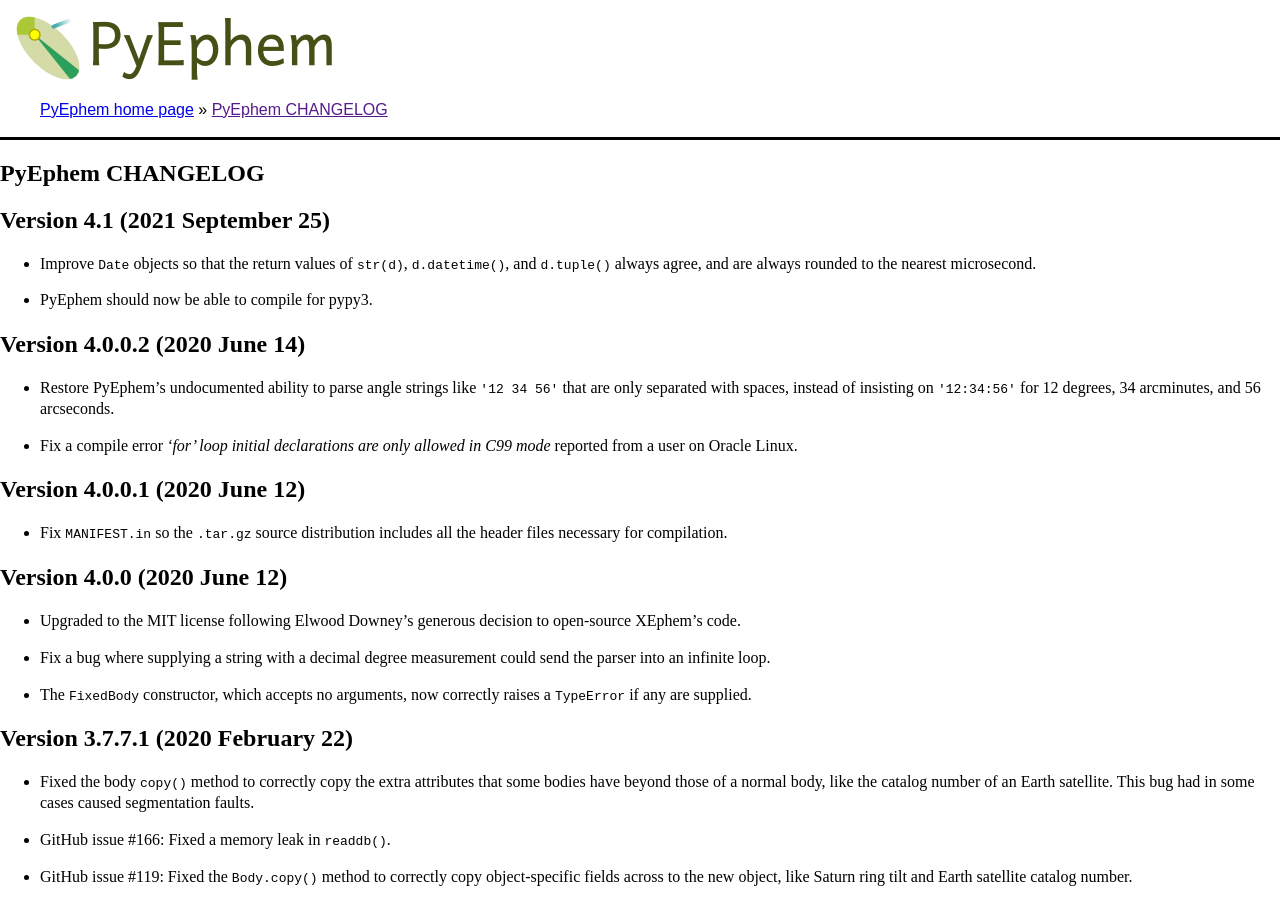
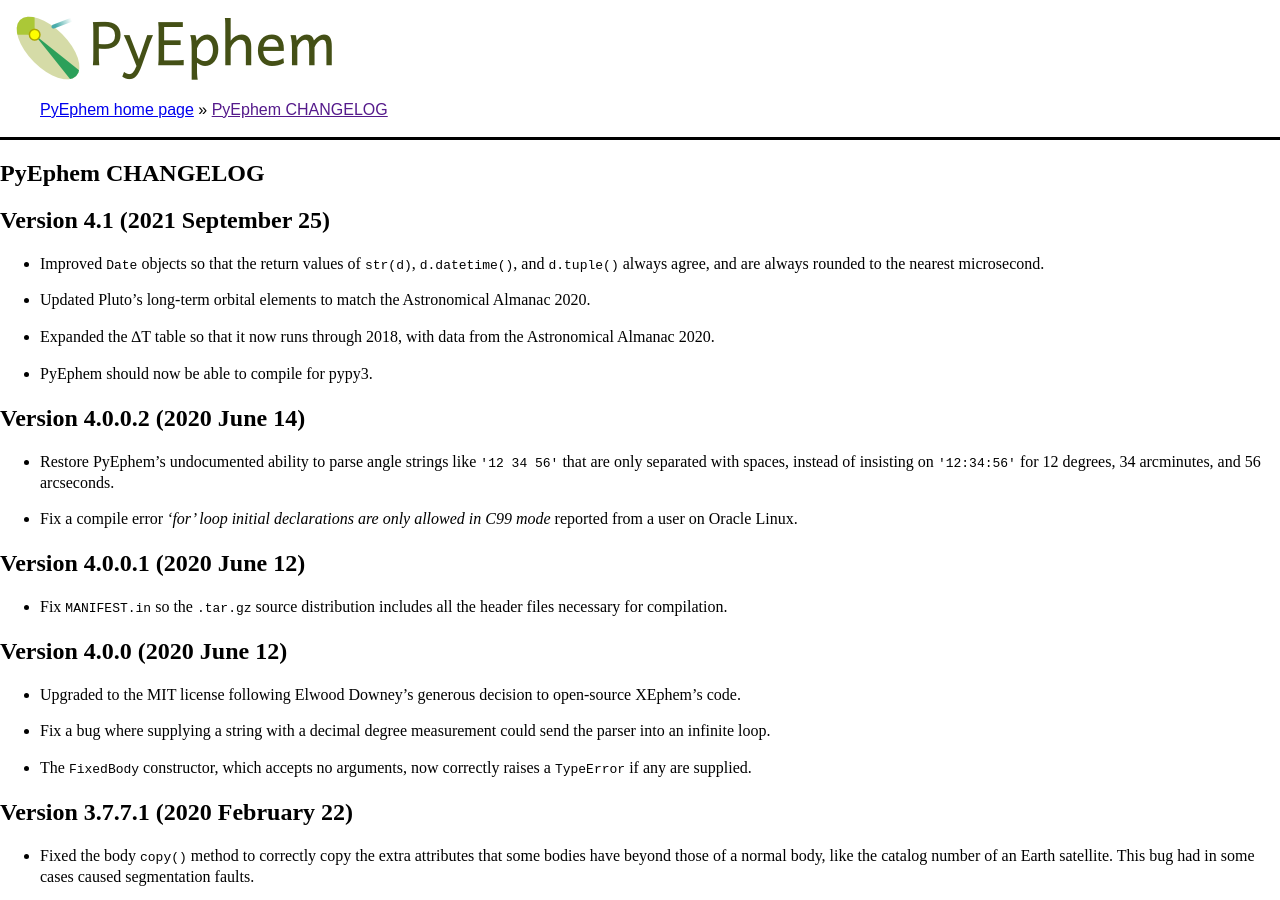
Before and after one commit to brandon-rhodes/pyephem, a Sphinx documentation site: the page built from ephem/doc/CHANGELOG.rst, in a window 1280 px wide and 900 px high. Built offline with Sphinx 7.4.7, drawn with Linux system fonts in a browser that asks for light colours.

Commit message:
Astronomical Almanac 2020 Pluto elements (#2 #22)

```diff
--- a/ephem/doc/CHANGELOG.rst
+++ b/ephem/doc/CHANGELOG.rst
@@ -5,9 +5,15 @@
 Version 4.1 (2021 September 25)
 -------------------------------
 
-- Improve ``Date`` objects so that the return values of ``str(d)``,
+- Improved ``Date`` objects so that the return values of ``str(d)``,
   ``d.datetime()``, and ``d.tuple()`` always agree, and are always
   rounded to the nearest microsecond.
+
+- Updated Pluto’s long-term orbital elements
+  to match the Astronomical Almanac 2020.
+
+- Expanded the ∆T table so that it now runs through 2018,
+  with data from the Astronomical Almanac 2020.
 
 - PyEphem should now be able to compile for pypy3.
 
```
Also changed, not shown: 1 other file.
